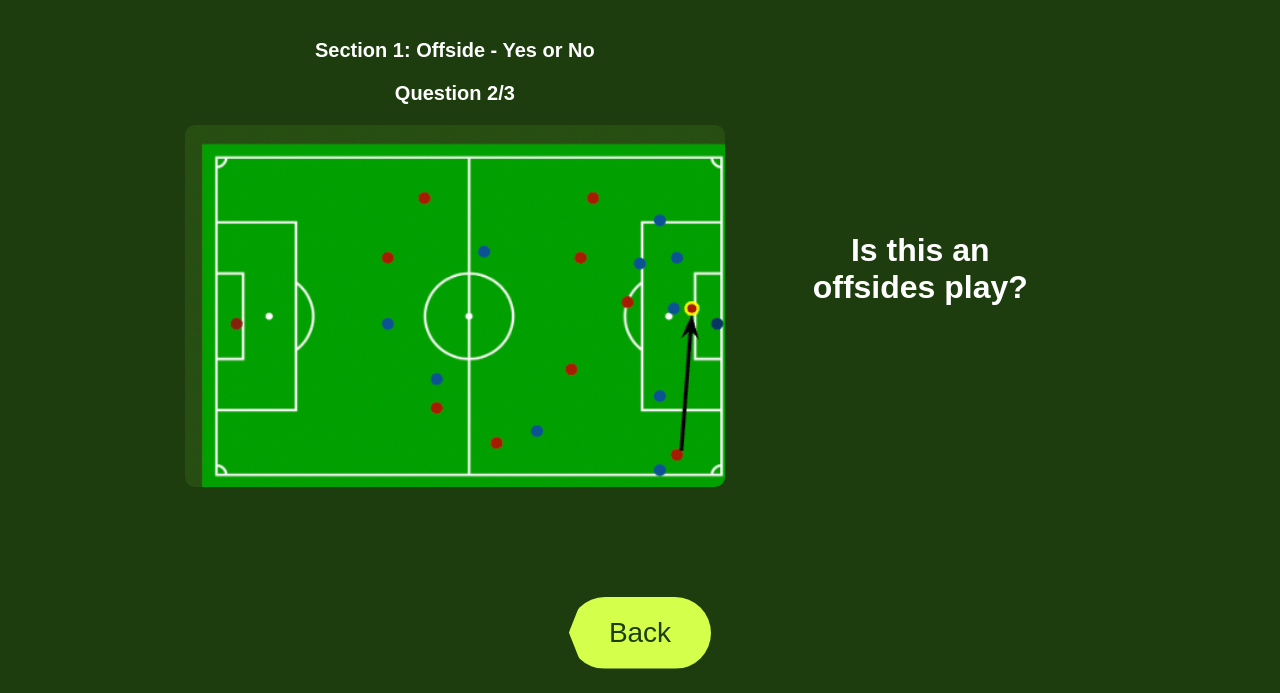
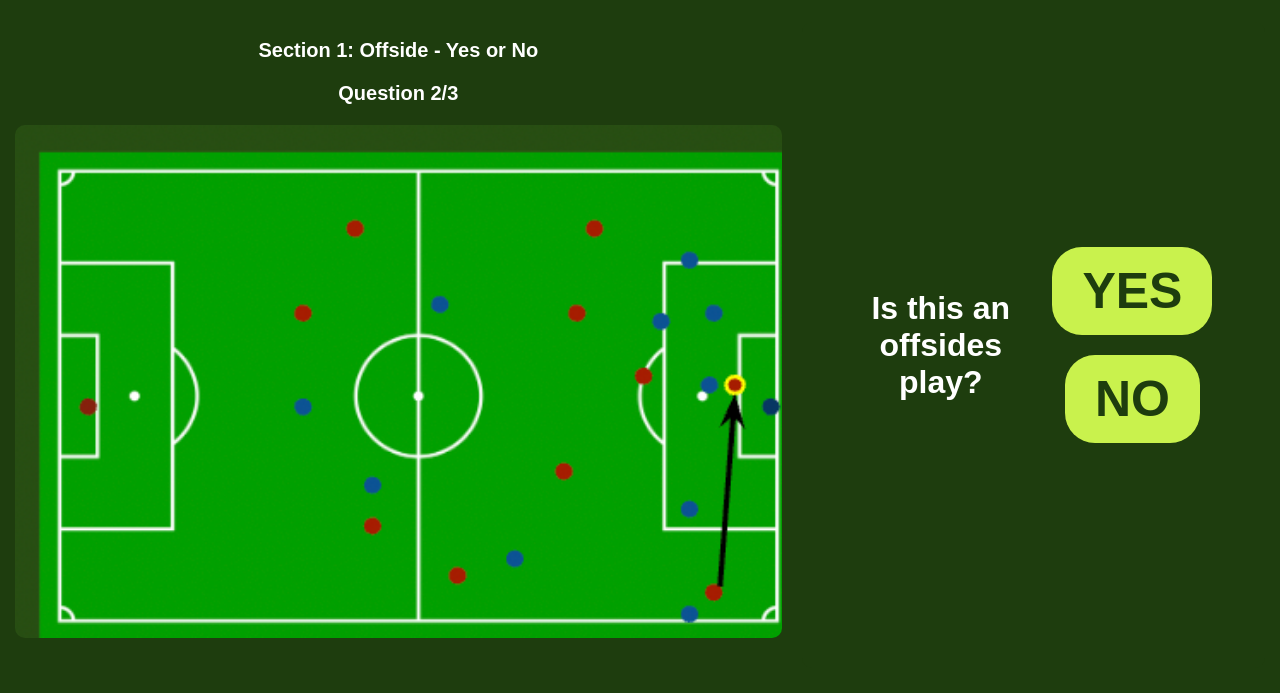
Before and after one commit to anumahmad/coms4170_ui_design_final, a Flask app: page /quiz/1 in a window 1280 px wide. Shown: the part 68-761 px from the top of the page. Run offline with Flask 3, Linux system fonts and the light colour scheme; some web fonts are replaced.

Commit message:
Update quiz.html

```diff
--- a/templates/quiz.html
+++ b/templates/quiz.html
@@ -15,6 +15,11 @@
 
     <div class="quiz-right">
         <h1>{{ question.question }}</h1>
+        <div class="quiz-answers">
+            <button class="btn" onclick="submitAnswer('yes', {{ qnum }})">YES</button>
+            <button class="btn" onclick="submitAnswer('no', {{ qnum }})">NO</button>
+        </div>
+
     </div>
 </div>
 
```
